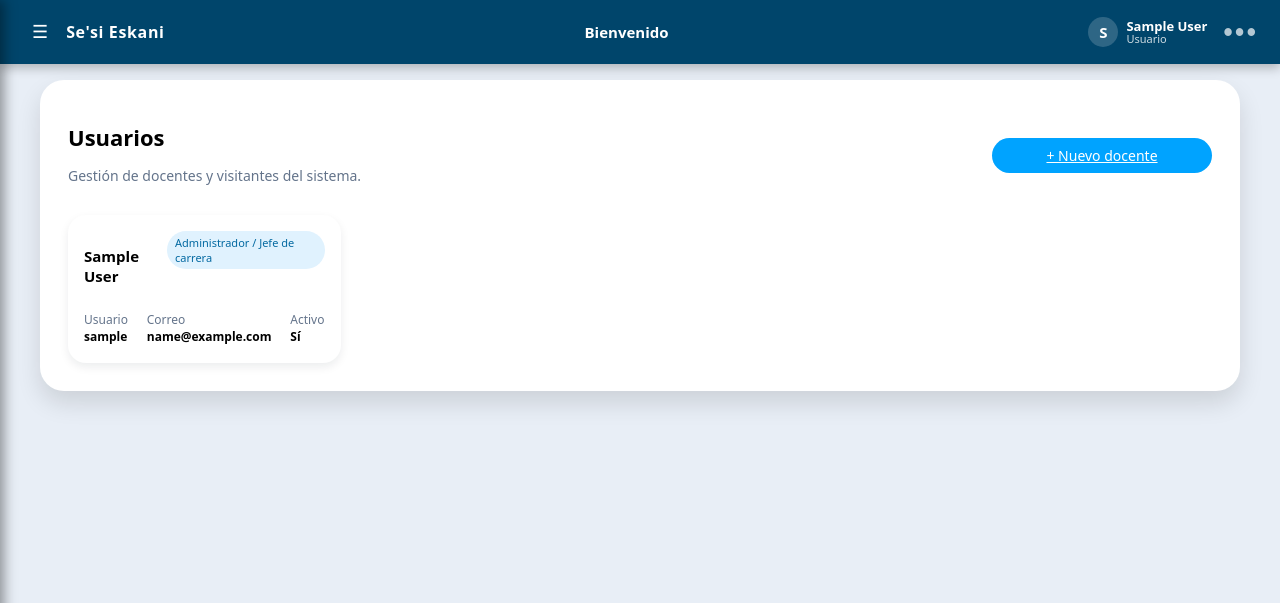
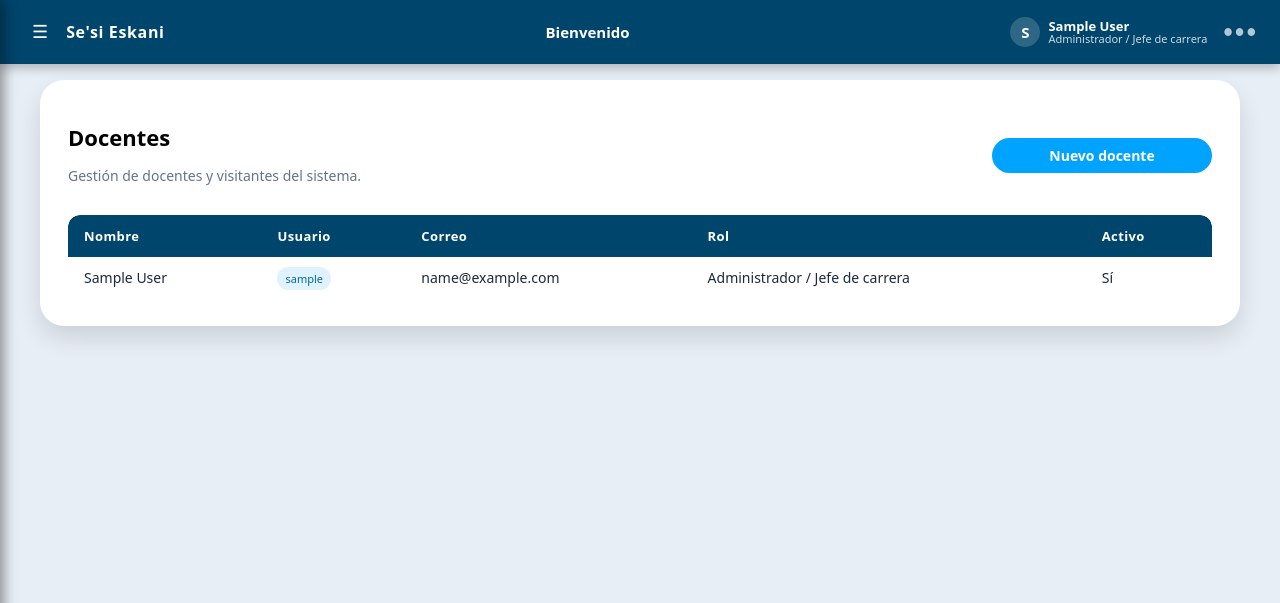
Before and after one commit to Pato1YT/PlataformaCACEI, a Django app: page /usuarios/ in a window 1280 px wide. Shown: the top 603 px of the page. Run offline with Django 4.2, Linux system fonts and the light colour scheme; a user stored in the database is signed in; tables that the repository leaves empty hold one stand-in row (values such as "Sample post"); parts of the project's set-up code (start-up, migrations or seed data) failed here and were passed over.

Commit message:
Estanadarización del menu, mejora de los botones y del apartado de usuarios ahora docentes

```diff
--- a/core/static/css/styles.css
+++ b/core/static/css/styles.css
@@ -642,8 +642,12 @@ body.auth-body {
   color: #ffffff;
   padding: 8px 0;
   font-size: 14px;
+  font-weight: 700;
+  text-decoration: none;
   cursor: pointer;
   transition: background-color 0.15s ease, transform 0.1s ease;
+  display: inline-block;
+  text-align: center;
 }
 
 .course-card__button:hover {
--- a/core/static/scss/pages/_dashboard.scss
+++ b/core/static/scss/pages/_dashboard.scss
@@ -158,8 +158,12 @@
   color: #ffffff;
   padding: 8px 0;
   font-size: 14px;
+  font-weight: 700;
+  text-decoration: none;
   cursor: pointer;
   transition: background-color 0.15s ease, transform 0.1s ease;
+  display: inline-block;
+  text-align: center;
 }
 
 .course-card__button:hover {
--- a/core/templates/layouts/base_app.html
+++ b/core/templates/layouts/base_app.html
@@ -9,7 +9,6 @@
 </head>
 <body class="app-body">
 
-<!-- HEADER SUPERIOR -->
 <header class="app-header">
     <div class="app-header__left">
         <button id="menuToggle" class="app-header__menu-btn">
@@ -31,15 +30,13 @@
                 <span class="app-header__user-name">
                     {{ user.get_full_name|default:user.username }}
                 </span>
-                <span class="app-header__user-role">Usuario</span>
-                {# luego podemos cambiar "Usuario" por el rol real #}
+                <span class="app-header__user-role">{{ user.get_rol_display }}</span>
             </div>
         </div>
         <span class="app-header__dots">● ● ●</span>
     </div>
 </header>
 
-<!-- SIDEBAR + BACKDROP -->
 <div id="sideMenu" class="side-menu">
     <div class="side-menu__header">
         <span class="side-menu__title">Se'si Eskani</span>
@@ -50,7 +47,6 @@
         <p class="side-menu__section-title">MENÚ PRINCIPAL</p>
         <ul>
             <li><a href="{% url 'core:dashboard' %}">Inicio</a></li>
-            <li><a href="#">AGO25ENE26</a></li>
         </ul>
 
         <p class="side-menu__section-title">OTROS</p>
@@ -62,9 +58,9 @@
         <p class="side-menu__section-title">ADMINISTRACIÓN</p>
         <ul>
             {% if user.rol == 'ADMINISTRADOR' %}
-            <li><a href="{% url 'core:lista_usuarios' %}">Usuarios</a></li>
+            <li><a href="{% url 'core:lista_usuarios' %}">Docentes</a></li>
             <li><a href="{% url 'core:lista_materias' %}">Materias</a></li>
-            <li><a href="{% url 'core:lista_atributos' %}">Configurar atributos N</a></li>
+            <li><a href="{% url 'core:lista_atributos' %}">Atributos de Egreso</a></li>
             {% else %}
             <li><a href="{% url 'core:lista_materias' %}">Materias</a></li>
             {% endif %}
@@ -81,7 +77,6 @@
 
 <div id="sideMenuBackdrop" class="side-menu-backdrop"></div>
 
-<!-- CONTENIDO PRINCIPAL -->
 <main class="app-main">
     <section class="app-container">
         {% if messages %}
@@ -101,16 +96,10 @@ document.addEventListener('DOMContentLoaded', function () {
     const body = document.body;
     const menuToggle = document.getElementById('menuToggle');
     const menuClose = document.getElementById('menuClose');
-    const sideMenu = document.getElementById('sideMenu');
     const backdrop = document.getElementById('sideMenuBackdrop');
 
-    function openMenu() {
-        body.classList.add('menu-open');
-    }
-
-    function closeMenu() {
-        body.classList.remove('menu-open');
-    }
+    function openMenu() { body.classList.add('menu-open'); }
+    function closeMenu() { body.classList.remove('menu-open'); }
 
     if (menuToggle) menuToggle.addEventListener('click', openMenu);
     if (menuClose) menuClose.addEventListener('click', closeMenu);
--- a/core/templates/usuarios/form_docente.html
+++ b/core/templates/usuarios/form_docente.html
@@ -1,6 +1,6 @@
 {% extends 'layouts/base_app.html' %}
 
-{% block title %}{{ titulo }} - Usuarios{% endblock %}
+{% block title %}{{ titulo }} - Se'si Eskani{% endblock %}
 
 {% block content %}
 <div class="dashboard">
@@ -19,7 +19,7 @@
             {{ form.as_p }}
         </div>
 
-        <button type="submit" class="course-card__button" style="max-width: 220px;">
+        <button type="submit" class="course-card__button" style="max-width: 220px; font-weight: 700;">
             Guardar
         </button>
         <a href="{% url 'core:lista_usuarios' %}" class="dashboard__subtitle" style="margin-left: 16px;">
--- a/core/templates/usuarios/lista_usuarios.html
+++ b/core/templates/usuarios/lista_usuarios.html
@@ -1,54 +1,46 @@
 {% extends 'layouts/base_app.html' %}
 
-{% block title %}Usuarios - Se'si Eskani{% endblock %}
+{% block title %}Docentes - Se'si Eskani{% endblock %}
 
 {% block content %}
 <div class="dashboard">
     <div class="dashboard__header">
         <div>
-            <h2 class="dashboard__title">Usuarios</h2>
-            <p class="dashboard__subtitle">
-                Gestión de docentes y visitantes del sistema.
-            </p>
+            <h2 class="dashboard__title">Docentes</h2>
+            <p class="dashboard__subtitle">Gestión de docentes y visitantes del sistema.</p>
         </div>
-        <a href="{% url 'core:crear_usuario_docente' %}" class="course-card__button" style="max-width: 220px; text-align:center;">
-            + Nuevo docente
+        <a href="{% url 'core:crear_usuario_docente' %}" class="course-card__button" style="max-width: 220px; text-align:center; text-decoration:none; display:inline-block; font-weight:700;">
+            Nuevo docente
         </a>
     </div>
 
-    <div class="dashboard__grid">
-        {% for usuario in usuarios %}
-            <article class="course-card">
-                <header class="course-card__header">
-                    <h3 class="course-card__name">
-                        {{ usuario.get_full_name|default:usuario.username }}
-                    </h3>
-                    <span class="course-card__code">
-                        {{ usuario.get_rol_display }}
-                    </span>
-                </header>
-                <div class="course-card__body">
-                    <div class="course-card__meta">
-                        <div>
-                            <span class="course-card__meta-label">Usuario</span>
-                            <span class="course-card__meta-value">{{ usuario.username }}</span>
-                        </div>
-                        <div>
-                            <span class="course-card__meta-label">Correo</span>
-                            <span class="course-card__meta-value">{{ usuario.email|default:"-" }}</span>
-                        </div>
-                        <div>
-                            <span class="course-card__meta-label">Activo</span>
-                            <span class="course-card__meta-value">
-                                {% if usuario.is_active %}Sí{% else %}No{% endif %}
-                            </span>
-                        </div>
-                    </div>
-                </div>
-            </article>
-        {% empty %}
-            <p>No hay usuarios registrados todavía.</p>
-        {% endfor %}
+    <div class="table-wrapper">
+        <table class="data-table">
+            <thead>
+                <tr>
+                    <th>Nombre</th>
+                    <th>Usuario</th>
+                    <th>Correo</th>
+                    <th>Rol</th>
+                    <th>Activo</th>
+                </tr>
+            </thead>
+            <tbody>
+                {% for usuario in usuarios %}
+                <tr>
+                    <td>{{ usuario.get_full_name|default:usuario.username }}</td>
+                    <td><span class="course-card__code">{{ usuario.username }}</span></td>
+                    <td>{{ usuario.email|default:"-" }}</td>
+                    <td>{{ usuario.get_rol_display }}</td>
+                    <td>{% if usuario.is_active %}Sí{% else %}No{% endif %}</td>
+                </tr>
+                {% empty %}
+                <tr>
+                    <td colspan="5" class="data-table__empty">No hay usuarios registrados todavía.</td>
+                </tr>
+                {% endfor %}
+            </tbody>
+        </table>
     </div>
 </div>
 {% endblock %}
```
Also changed, not shown: 1 other file.
